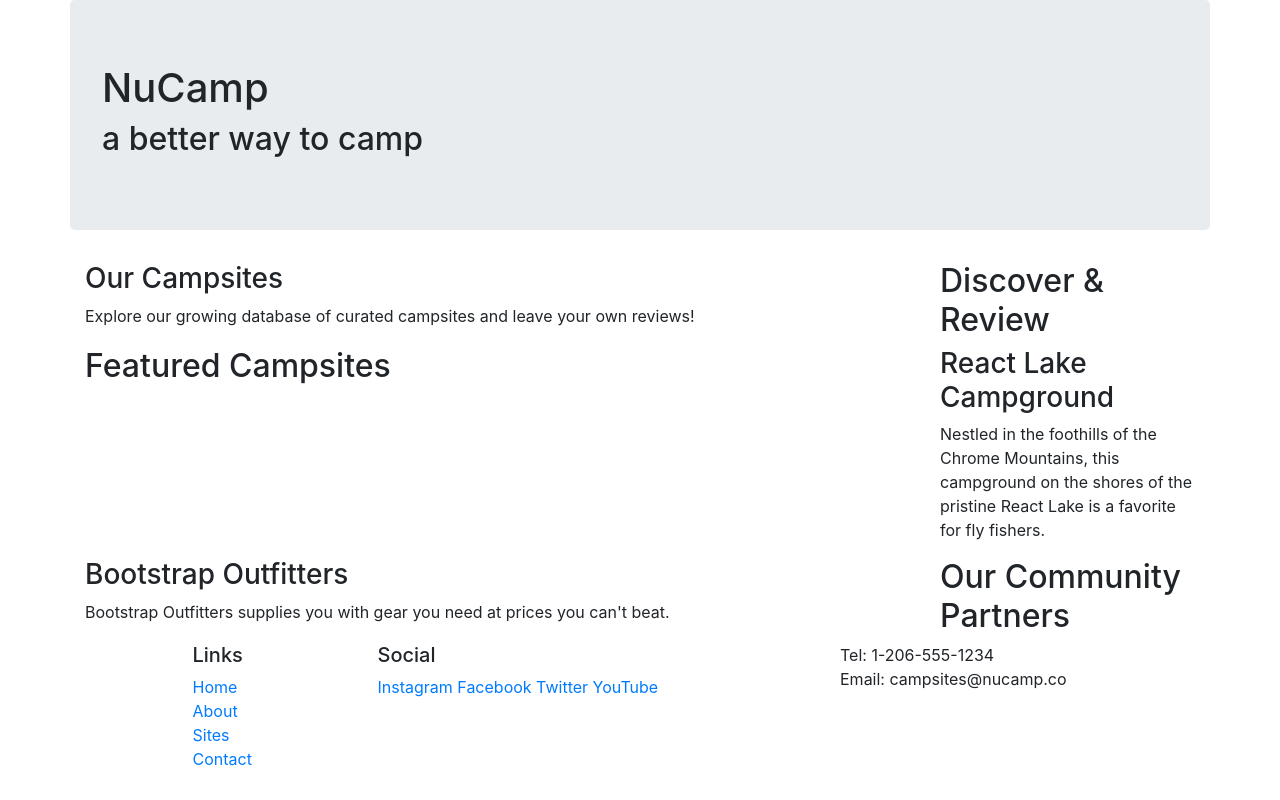
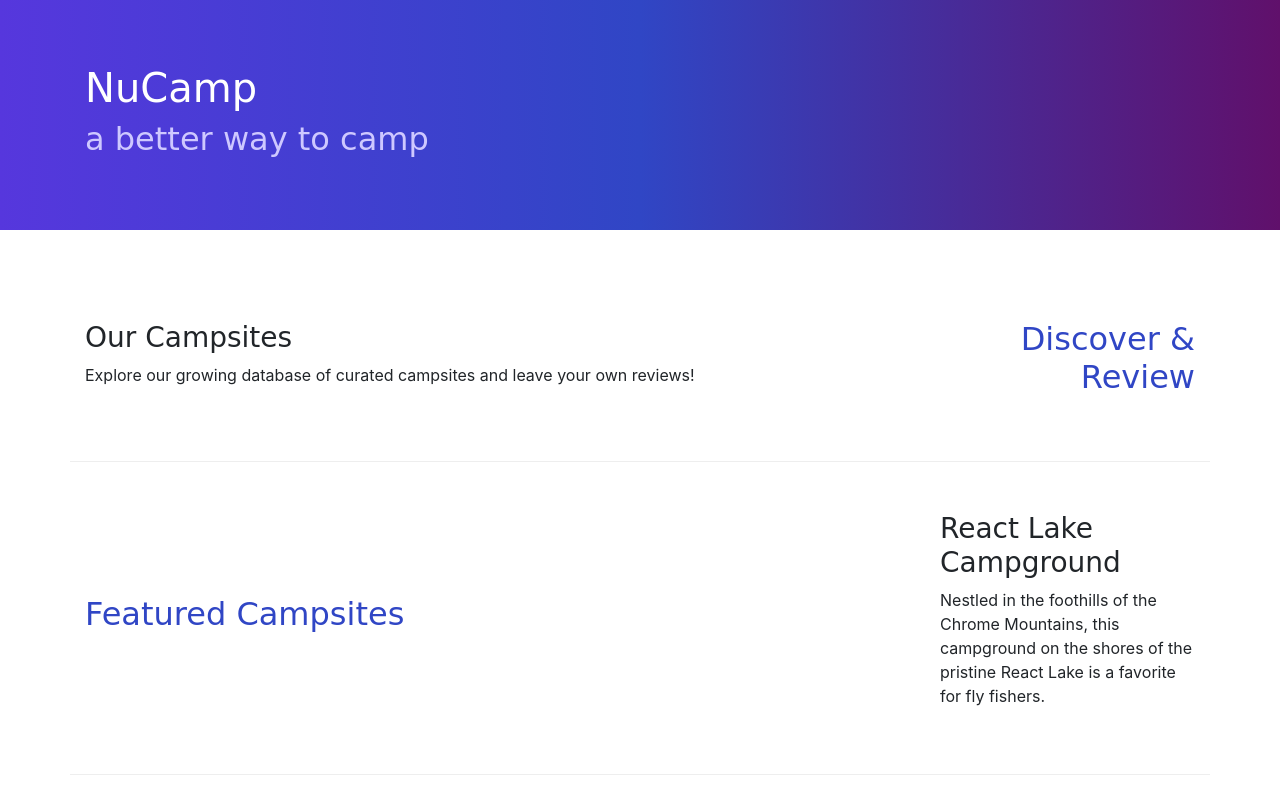
Before and after one commit to christiane-villaroel/Bootstap-Project-Practice, a website: page index.html in a window 1280 px wide. Shown: the top 800 px of the page. Drawn offline with nearby package versions, Linux system fonts and the light colour scheme.

Commit message:
Adding Custom Styles

```diff
--- /dev/null
+++ b/CSS/styles.css
@@ -0,0 +1,35 @@
+body {
+    font-family: 'Open Sans', sans-serif;
+    background-color: white;
+    margin: 0;
+    padding: 0;
+}
+
+h1,h2,h3{
+    font-family: "lobster",cursive;
+}
+
+ h2 {
+    color: #3046C5
+}
+header h2{
+    color: #CEC8FF;
+}
+
+footer {
+    background-image: linear-gradient(#CEC8FF, white);
+    padding: 20px 0;
+
+}
+
+.jumbotron {
+    padding: 30px;
+    background-image: linear-gradient(to right, #5637DD, #3046C5, #60106B);
+    color: white;
+}
+
+.row-content {
+    padding: 50px 0;
+    border-bottom: 1px ridge;
+    min-height: 200px;
+}
--- a/index.html
+++ b/index.html
@@ -4,26 +4,33 @@
     <meta charset="UTF-8">
     <meta http-equiv="X-UA-Compatible" content="IE=edge">
     <meta name="viewport" content="width=device-width, initial-scale=1.0">
-
+       <link rel="stylesheet" href="/CSS/styles.css" />
       <!-- Bootstrap CSS -->
       <link rel="stylesheet" href="node_modules/bootstrap/dist/css/bootstrap.min.css" />
+
+      <!--Google Fonts-->
+      <link rel="preconnect" href="https://fonts.googleapis.com">
+      <link rel="preconnect" href="https://fonts.gstatic.com" crossorigin>
+      <link href="https://fonts.googleapis.com/css2?family=Karla:wght@400;500;600;800&display=swap" rel="stylesheet">
 
     <title>NuCamp: a Better Way to Camp</title>
 </head>
 <body>
-    <header class="container jumbotron">
+    <header class="jumbotron jumbotron-fluid">
+      <div class="container">
         <div class="row">
             <div class="col"> <!--Will take fill width of row-->
                 <h1>NuCamp</h1>
                 <h2>a better way to camp</h2>
             </div>
     </div>
+      </div>
     </header>
 
     <div class="container">
-        <div class="row">
+        <div class="row row-content align-items-center">
             <div class="col-sm-4 order-sm-last col-md-3" >
-                <h2>Discover & Review</h2>
+                <h2 class="text-sm-right">Discover & Review</h2>
             </div>
             <div class="col">
                 <h3>Our Campsites</h3>
@@ -31,7 +38,7 @@
             </div>
         </div>
 
-        <div class="row">
+        <div class="row row-content align-items-center">
           <div class="col">
             <h2>Featured Campsites</h2>
           </div>
@@ -41,13 +48,14 @@
           </div>
         </div>
 
-        <div class="row">
+        <div class="row row-content align-items-center">
             <div class="col-sm-4 order-sm-last col-md-3">
-                <h2>Our Community Partners</h2>
+                <h2 class="text-sm-right">Our Community Partners</h2>
             </div>
             <div class="col">
                 <h3>Bootstrap Outfitters</h3>
             <p>Bootstrap Outfitters supplies you with gear you need at prices you can't beat.</p>
+            </div>
         </div>
     </div>
 
@@ -63,14 +71,14 @@
                     <li><a href="#">Contact</a></li>
                 </ul>
             </div>
-                <div class="col-6 col-sm-5">
+            <div class="col-6 col-sm-5 text-center">
                 <h5>Social</h5>
                 <a href="http://instagram.com/">Instagram</a>
                 <a href="http://facebook.com/">Facebook</a>
                 <a href="http://twitter.com/">Twitter</a>
                 <a href="http://youtube.com/">YouTube</a>
             </div>
-                <div class="col-sm-4">
+            <div class="col-sm-4 text-center">
                 Tel: 1-206-555-1234<br />
                 Email: campsites@nucamp.co
             </div>
@@ -82,7 +90,5 @@
     <script src="node_modules/jquery/dist/jquery.slim.min.js"></script>
     <script src="node_modules/popper.js/dist/umd/popper.min.js"></script>
     <script src="node_modules/bootstrap/dist/js/bootstrap.min.js"></script>
-
-    </div>
 </body>
 </html>
```
Lines whose indentation alone changed are shown as unchanged.
